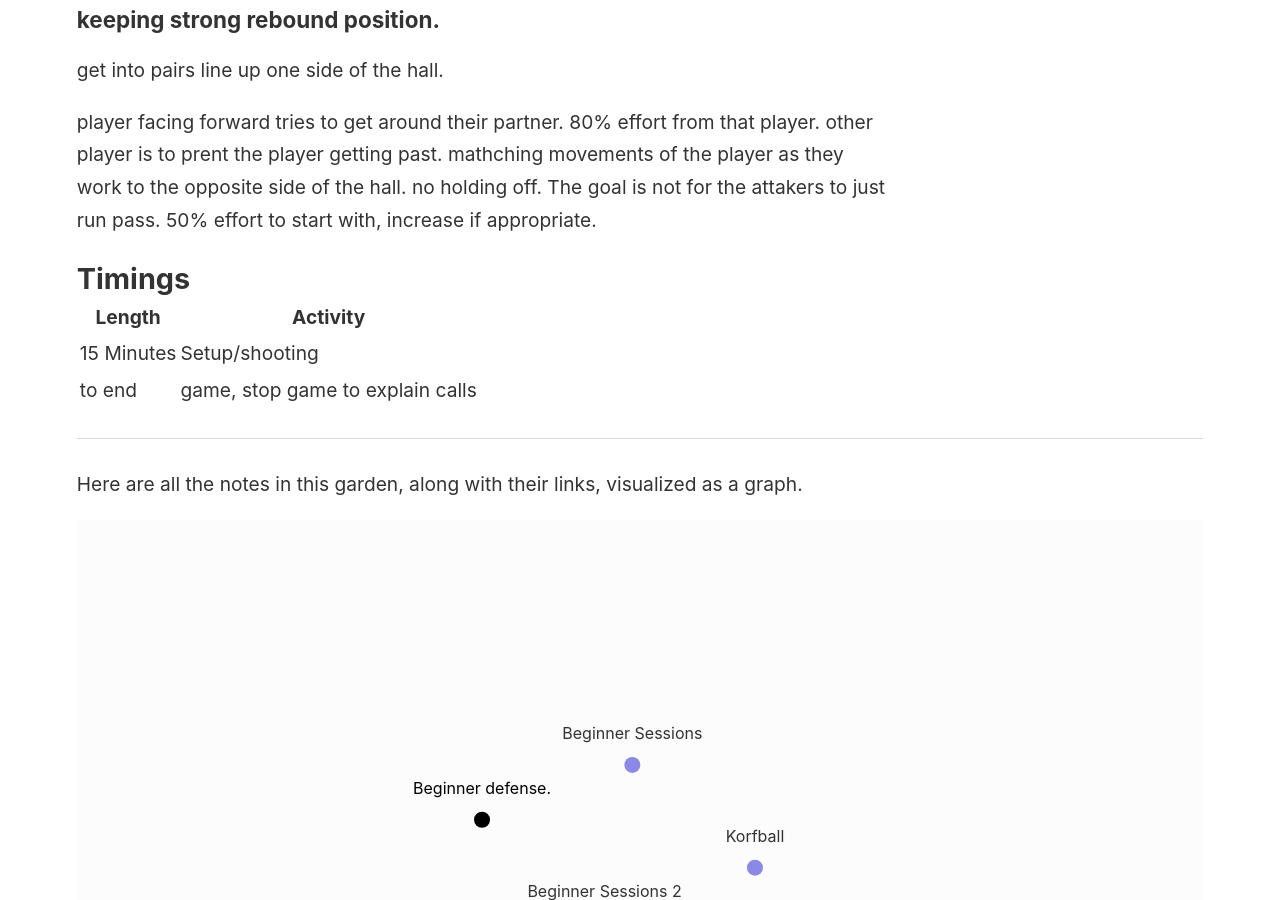
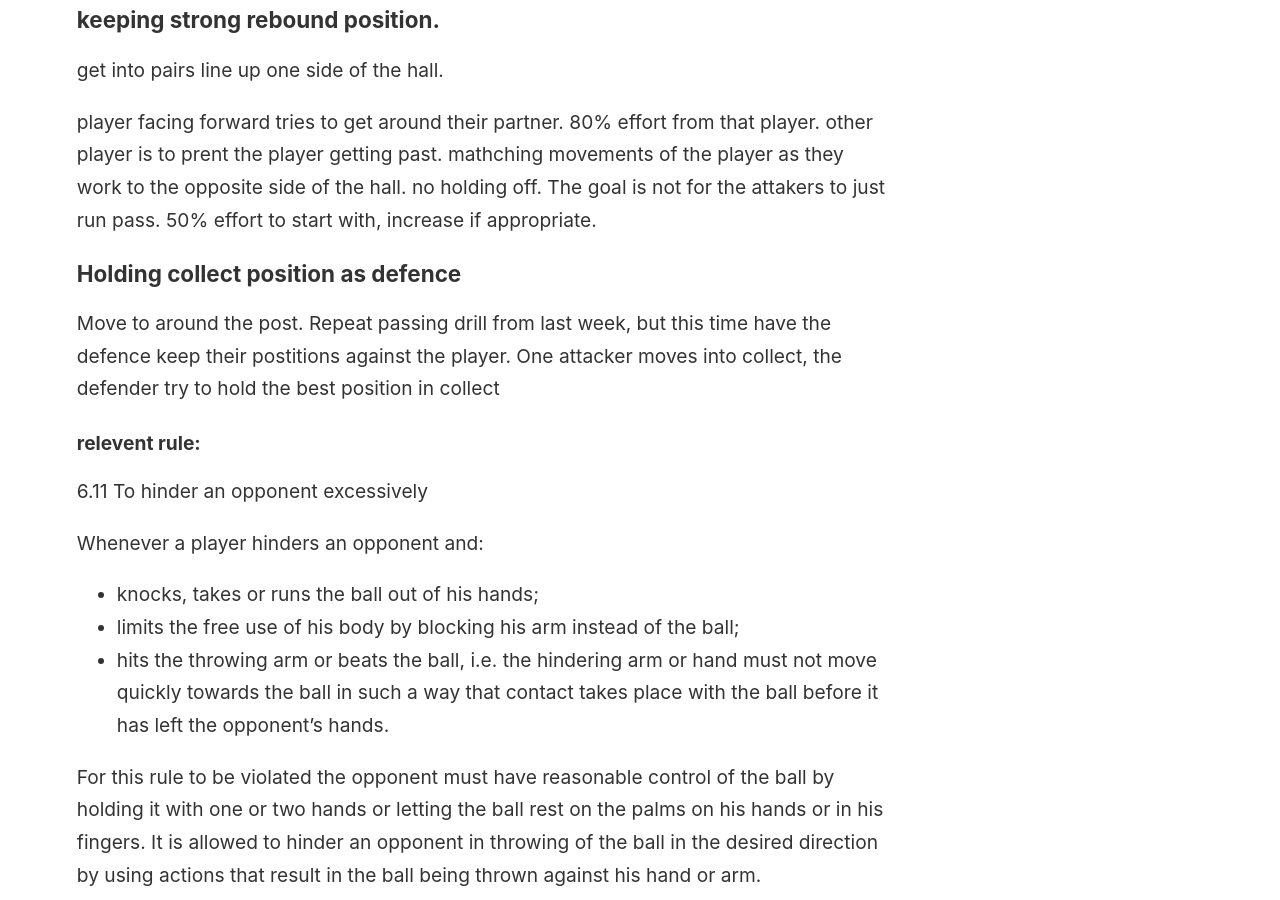
Before and after one commit to jamesptanner/notes, a Jekyll site: the page built from _notes/korfball/sessions/Beginner-defense.md, in a window 1280 px wide and 900 px high, scrolled down 1013 px. Built offline with Jekyll 4.4.1, drawn with Linux system fonts in a browser that asks for light colours; some of the changed text lies outside the part shown.

Commit message:
latest plan

```diff
--- a/_notes/korfball/sessions/Beginner-defense.md
+++ b/_notes/korfball/sessions/Beginner-defense.md
@@ -22,13 +22,41 @@ go over the basics of defense in korfball. focusing mainly on rebound and gettin
 
 * keeping a strong rebound defense position.
 * holding the collect position as the defense.
-* judging distance whilr defending.
+* judging distance while defending.
 
 
 ### keeping strong rebound position.
 get into pairs line up one side of the hall.
 
 player facing forward tries to get around their partner. 80% effort from that player. other player is to prent the player getting past. mathching movements of the player as they work to the opposite side of the hall. no holding off. The goal is not for the attakers to just run pass. 50% effort to start with, increase if appropriate.
+
+### Holding collect position as defence
+Move to around the post. Repeat passing drill from last week, but this time have the defence keep their postitions against the player. One attacker moves into collect, the defender try to hold the best position in collect
+
+#### relevent rule:
+
+6.11 To hinder an opponent excessively
+
+Whenever a player hinders an opponent and:
+
+* knocks, takes or runs the ball out of his hands;
+* limits the free use of his body by blocking his arm instead of the ball;
+* hits the throwing arm or beats the ball, i.e. the hindering arm or hand must not move quickly towards the ball in such a way that contact takes place with the ball before it has left the opponent’s hands.
+
+For this rule to be violated the opponent must have reasonable control of the ball by holding it with one or two hands or letting the ball rest on the palms on his hands or in his fingers.
+It is allowed to hinder an opponent in throwing of the ball in the desired direction by using actions that result in the ball being thrown against his hand or arm.
+
+No infringement occurs when:
+
+* the hindering arm and hand are brought in the path of the throwing arm in an attempt to intercept the ball which is touched after it has already left the hand of the thrower;
+* the contact with the ball is made while it is still on the hand of the thrower but the hindering arm or hand is at rest.
+
+Unexpected movements by an opponent will often cause a restriction in a player's freedom of movement. Such cases will not be punished, provided immediate action is taken by the opponent to restore the player's freedom of movement.
+
+If there is only slight contact and the pass is not affected unfavourably, then the referee should allow to play on.
+
+
+Strong action must be taken when the hindering degenerates into "hitting" even when the throw does not fail (except when a scoring chance results from the throw: the referee will then await the result and warn the offending player later).
 
 
 
@@ -45,6 +73,10 @@ player facing forward tries to get around their partner. 80% effort from that pl
  <td>Setup/shooting</td>
 </tr>
 <tr>
+ <td>x Minutes </td>
+ <td>Stuff</td>
+</tr>
+<tr>
  <td>to end </td>
  <td>game, stop game to explain calls</td>
 </tr>
```
